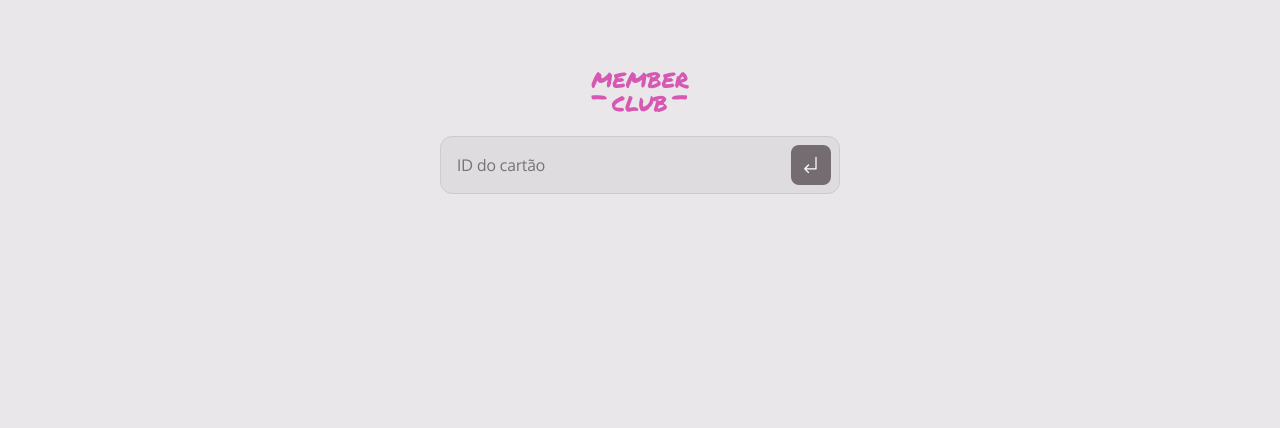
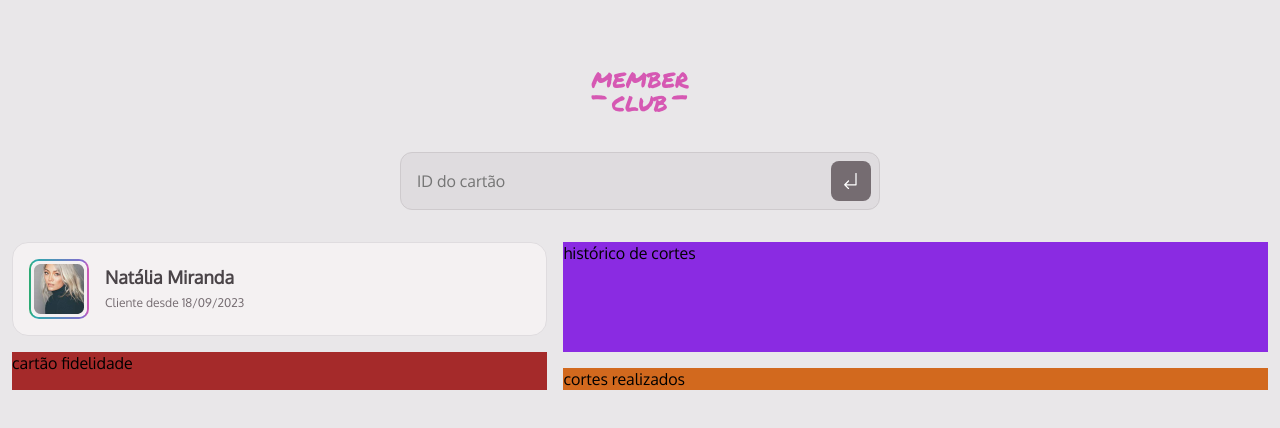
Before and after one commit to nicolycunha/member-club, a plain HTML site: page index.html in a window 1280 px wide. Drawn offline with Linux system fonts and the light colour scheme.

Commit message:
feat: adding static client info card

```diff
--- a/index.html
+++ b/index.html
@@ -50,6 +50,20 @@
                     </button>
                 </div>
             </form>
+
+            <section class="cards gap-1">
+                <div class="card-client flex gap-1">
+                    <!--exemplo para preenchimento posterior em js-->
+                    <img src="assets/images/client.png" alt="Foto do cliente" />
+                    <div class="info">
+                        <p>Natália Miranda</p>
+                        <span>Cliente desde 18/09/2023</span>
+                    </div>
+                </div>
+                <div class="card-loyalty">cartão fidelidade</div>
+                <div class="card-cutting-counter">cortes realizados</div>
+                <div class="card-history">histórico de cortes</div>
+            </section>
         </main>
     </body>
 </html>
--- /dev/null
+++ b/styles/cards.css
@@ -0,0 +1,69 @@
+.cards {
+    display: flex;
+    flex-direction: column;
+    width: 100%;
+
+    & .card-client {
+        background-color: var(--base-gray-100);
+        border: 1px solid var(--base-gray-300);
+        border-radius: 1rem;
+        padding: 1rem;
+        align-items: center;
+
+        & img {
+            background: linear-gradient(white, white) padding-box,
+                var(--linear-gradient-image) border-box;
+            border-radius: 0.625rem;
+            border: 2px solid transparent;
+        }
+
+        & p {
+            color: var(--base-gray-600);
+            font: 700 var(--heading-title-sm) / 1.4 var(--ff-base);
+        }
+
+        & span {
+            color: var(--base-gray-500);
+            font: var(--body-text-xs) / 1.4 var(--ff-base);
+        }
+    }
+
+    & .card-loyalty {
+        background-color: brown;
+    }
+
+    & .card-cutting-counter {
+        background-color: chocolate;
+    }
+
+    & .card-history {
+        background-color: blueviolet;
+    }
+}
+
+@media (width >= 80em) {
+    .cards {
+        display: grid;
+        margin-inline: 16.5rem;
+        grid-template-areas:
+            'A B B'
+            'C B B'
+            'C D D';
+    }
+
+    & .card-client {
+        grid-area: A;
+    }
+
+    & .card-history {
+        grid-area: B;
+    }
+
+    & .card-loyalty {
+        grid-area: C;
+    }
+
+    & .card-cutting-counter {
+        grid-area: D;
+    }
+}
--- a/styles/form.css
+++ b/styles/form.css
@@ -3,7 +3,7 @@ form {
 
     & .input-wrapper {
         width: 100%;
-        max-width: 25rem;
+        max-width: 30rem;
         padding: 0.5rem;
 
         background-color: var(--base-gray-300);
@@ -36,3 +36,9 @@ form {
         }
     }
 }
+
+@media (width >= 80em) {
+    form {
+        margin-block: 1rem;
+    }
+}
--- a/styles/global.css
+++ b/styles/global.css
@@ -22,10 +22,17 @@
 
     --linear-gradient-base: linear-gradient(
         90deg,
-         #2DAA6E 0%,
-         #2DAAAA 33.33%,
-         #856CCF 66.67%,
-         #D658B3 100%
+        rgba(45, 170, 110, 1) 0%,
+        rgba(45, 170, 170, 1) 33%,
+        rgba(133, 108, 207, 1) 66%,
+        rgba(214, 88, 179, 1) 100%
+    );
+    --linear-gradient-image: linear-gradient(
+        90deg,
+        rgba(45, 170, 110, 1) 0%,
+        rgba(45, 170, 170, 1) 10%,
+        rgba(133, 108, 207, 1) 90%,
+        rgba(214, 88, 179, 1) 100%
     );
 
     /* Text-size styles */
--- a/styles/index.css
+++ b/styles/index.css
@@ -1,3 +1,4 @@
 @import url(global.css);
 @import url(header.css);
 @import url(form.css);
+@import url(cards.css);
```
Also changed, not shown: assets/images/client.png (added).
